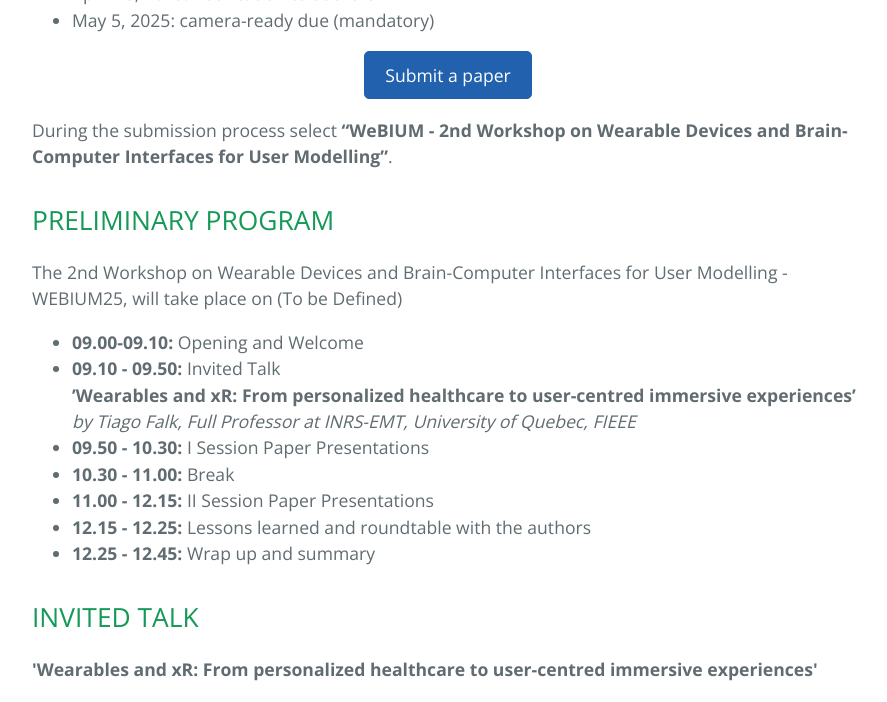
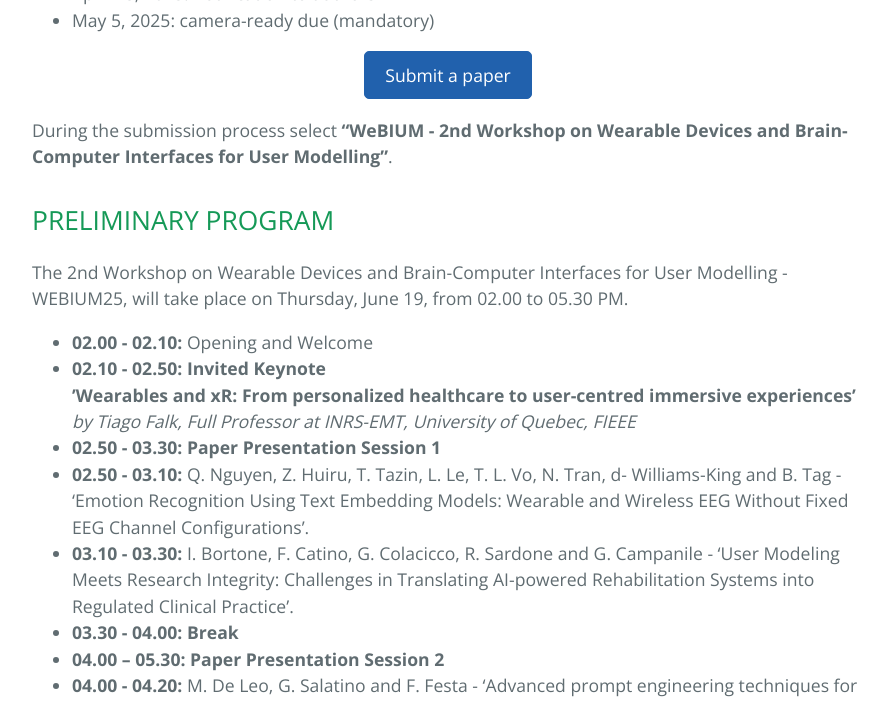
Before and after one commit to sisinflab/webium25, a Jekyll site: the page built from index.md, in a window 1280 px wide and 1400 px high, scrolled down 4428 px. Shown: the top 702 px of the window, without its empty margins (192-1079 px from the left). Built offline with Jekyll 4.4.1, drawn with Linux system fonts in a browser that asks for light colours; some of the changed text lies outside the part shown.

Commit message:
Update index.md
Program Update

```diff
--- a/index.md
+++ b/index.md
@@ -124,8 +124,9 @@ During the submission process select <b>“WeBIUM - 2nd Workshop on Wearable Dev
 
 ## PRELIMINARY PROGRAM <a name="WO"></a>
 
-The 2nd Workshop on Wearable Devices and Brain-Computer Interfaces for User Modelling - WEBIUM25, will take place on (To be Defined) <!--%Thursday, July 4, from 9.00 to 12.30.-->
+The 2nd Workshop on Wearable Devices and Brain-Computer Interfaces for User Modelling - WEBIUM25, will take place on  Thursday, June 19, from 02.00 to 05.30 PM.
 
+<!--%
 + <b>09.00-09.10:</b> Opening and Welcome
 + <b>09.10 - 09.50:</b> Invited Talk<br>
 <b>’Wearables and xR: From personalized healthcare to user-centred immersive experiences’</b><br>
@@ -135,6 +136,23 @@ The 2nd Workshop on Wearable Devices and Brain-Computer Interfaces for User Mode
 + <b>11.00 - 12.15:</b> II Session Paper Presentations
 + <b>12.15 - 12.25:</b> Lessons learned and roundtable with the authors
 + <b>12.25 - 12.45:</b> Wrap up and summary
+-->
++ <b>02.00 - 02.10:</b> Opening and Welcome
++ <b>02.10 - 02.50:</b> <b>Invited Keynote</b><br>
+<b>’Wearables and xR: From personalized healthcare to user-centred immersive experiences’</b><br>
+<i>by Tiago Falk, Full Professor at INRS-EMT, University of Quebec, FIEEE</i><br>
++ <b>02.50 - 03.30:</b> <b>Paper Presentation Session 1</b>
++ <b>02.50 - 03.10:</b> Q. Nguyen, Z. Huiru, T. Tazin, L. Le, T. L. Vo, N. Tran, d- Williams-King and B. Tag - 'Emotion Recognition Using Text Embedding Models: Wearable and Wireless EEG Without Fixed EEG Channel Configurations'.
++ <b>03.10 - 03.30:</b> I. Bortone, F. Catino, G. Colacicco, R. Sardone and G. Campanile -
+'User Modeling Meets Research Integrity: Challenges in Translating AI-powered Rehabilitation Systems into Regulated Clinical Practice'.
++ <b>03.30 - 04.00:</b> <b>Break</b>
++ <b>04.00 – 05.30:</b> <b>Paper Presentation Session 2</b>
++ <b>04.00 - 04.20:</b> M. De Leo, G. Salatino and F. Festa - 'Advanced prompt engineering techniques for generative sound synthesis models'.
++ <b>04.20 - 04.40:</b> A. Rezgui - 'On the Causality between Cognitive Stress and Physiological Stress? The Stroop Test as a Case Study'.
++ <b>04.40 - 05.00:</b> T. Colafiglio, D. Lofù, P. Sorino, A. Lombardi, F. Narducci and T. Di Noia - 'Neural Musical Instruments through Brain-Computer Interface and Biofeedback'.
++ <b>05.00 - 05.20:</b> D. Mattia and F. Festa - 'Sounds from Human Collective Intelligence'.
++ <b>05.20 - 05.30:</b> <b>Wrap up and summary</b>
+
 
 ## INVITED TALK <a name="IN"></a>
 
```
